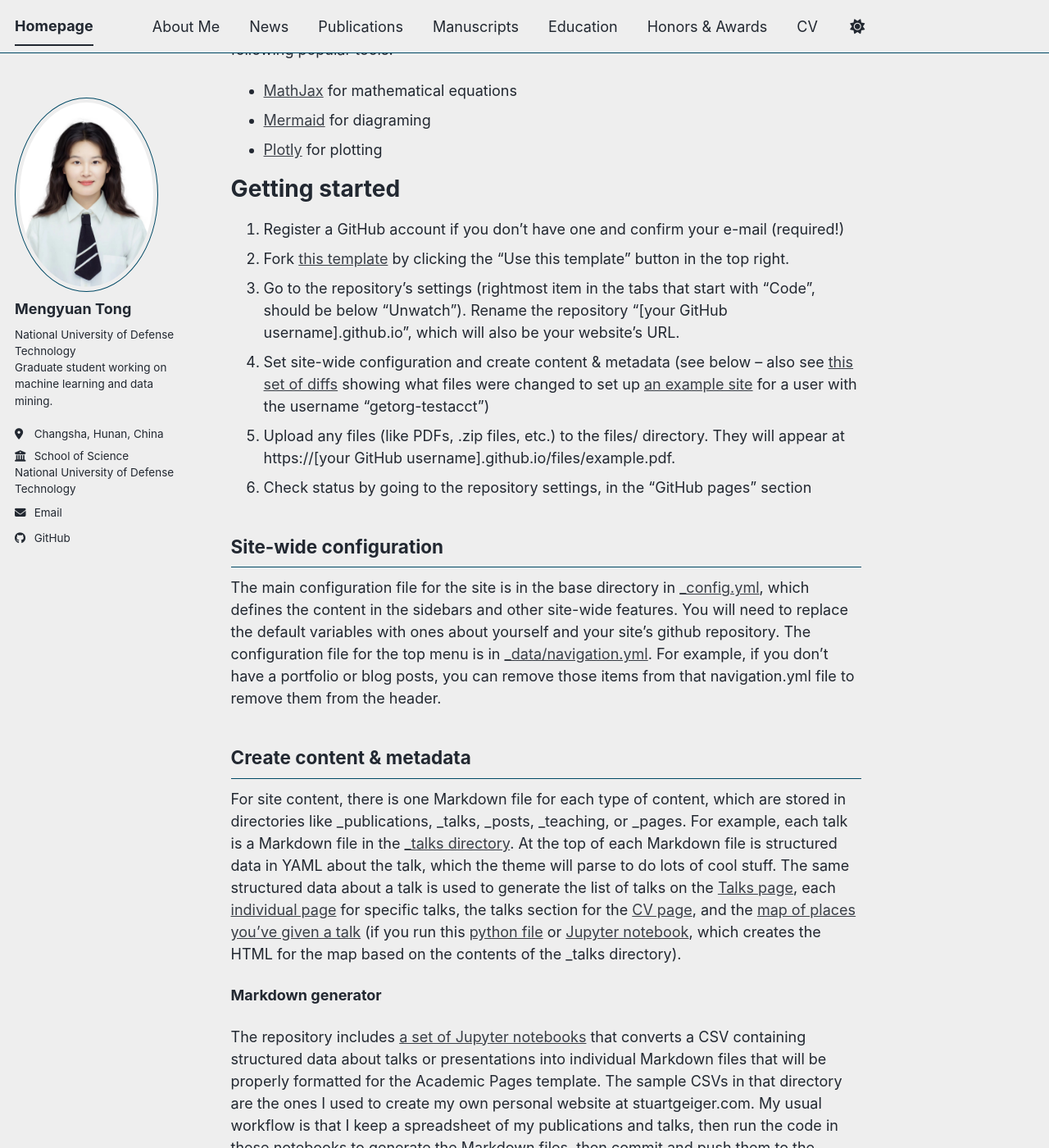
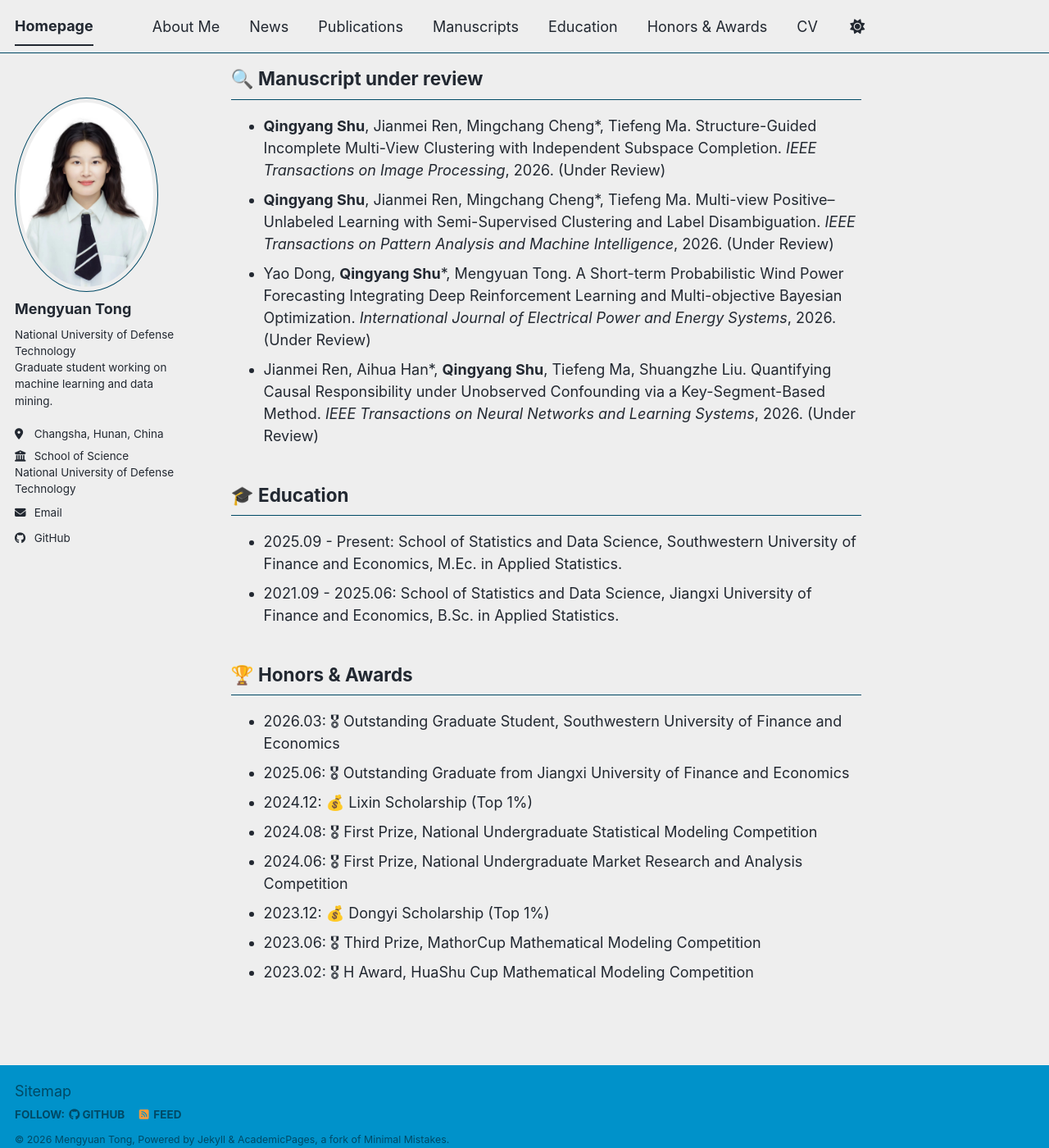
Before and after one commit to MengyuanTon/MengyuanTon.github.io, a Jekyll site: the page built from _pages/about.md, in a window 1280 px wide and 1400 px high, scrolled down 1022 px. Shown: the whole window at 82% size. Built offline with Jekyll 4.4.1, drawn with Linux system fonts in a browser that asks for light colours; a script bundle is joined from its source files by our own code; library files that are not in the unit come from our copies; some of the changed text lies outside the part shown.

Commit message:
Update about.md

```diff
--- a/_pages/about.md
+++ b/_pages/about.md
@@ -1,56 +1,44 @@
 ---
 permalink: /
-title: "Academic Pages is a ready-to-fork GitHub Pages template for academic personal websites"
+title: "Mengyuan Tong"
 author_profile: true
 redirect_from:
   - /about/
   - /about.html
 ---
 
-This is the front page of a website that is powered by the [Academic Pages template](https://github.com/academicpages/academicpages.github.io) and hosted on GitHub pages. [GitHub pages](https://pages.github.com) is a free service in which websites are built and hosted from code and data stored in a GitHub repository, automatically updating when a new commit is made to the repository. This template was forked from the [Minimal Mistakes Jekyll Theme](https://mmistakes.github.io/minimal-mistakes/) created by Michael Rose, and then extended to support the kinds of content that academics have: publications, talks, teaching, a portfolio, blog posts, and a dynamically-generated CV. Incidentally, these same features make it a great template for anyone that needs to show off a professional template!
+# About me {#about-me}
+Hi there, I am Qingyang Shu (Chinese name: 舒青飏), you can call me "Quinn". I am currently a graduate student at the School of Statistics and Data Science of Southwestern University of Finance and Economics, under the supervision of [Prof. Tiefeng Ma](https://stat.swufe.edu.cn/info/2041/13971.htm). I have obtained a Bachelor of Science degree in Applied Statistics from Jiangxi University of Finance and Economics.
 
- You can fork [this template](https://github.com/academicpages/academicpages.github.io) right now, modify the configuration and Markdown files, add your own PDFs and other content, and have your own site for free, with no ads!
+My research interests focus on **machine learning** and **data mining**, aiming to develop efficient and reliable algorithms for addressing complex real-world problems. Specifically, my interests include:
+- Handling incomplete or imbalanced multi-view clustering
+- Multi-view semi-supervised learning
+- Partial label learning
+- Wind power interval forecasting
 
-A data-driven personal website
-======
-Like many other Jekyll-based GitHub Pages templates, Academic Pages makes you separate the website's content from its form. The content & metadata of your website are in structured Markdown files, while various other files constitute the theme, specifying how to transform that content & metadata into HTML pages. You keep these various Markdown (.md), YAML (.yml), HTML, and CSS files in a public GitHub repository. Each time you commit and push an update to the repository, the [GitHub pages](https://pages.github.com/) service creates static HTML pages based on these files, which are hosted on GitHub's servers free of charge.
+## 🔥 News {#news}
+- 2026.02: 🎉🎉 One paper has been accepted at *Information Fusion*.
+- 2025.11: 🎉🎉 One paper has been accepted at *KDD 2026*.
 
-Many of the features of dynamic content management systems (like Wordpress) can be achieved in this fashion, using a fraction of the computational resources and with far less vulnerability to hacking and DDoSing. You can also modify the theme to your heart's content without touching the content of your site. If you get to a point where you've broken something in Jekyll/HTML/CSS beyond repair, your Markdown files describing your talks, publications, etc. are safe. You can rollback the changes or even delete the repository and start over - just be sure to save the Markdown files! You can also write scripts that process the structured data on the site, such as [this one](https://github.com/academicpages/academicpages.github.io/blob/master/talkmap.ipynb) that analyzes metadata in pages about talks to display [a map of every location you've given a talk](https://academicpages.github.io/talkmap.html).
+## 📝 Publications {#publications}
+{% include archive.html collection='publications' show_title=false %}
 
-For those users that need more advanced functionality, the template also supports the following popular tools:
-- [MathJax](https://www.mathjax.org/) for mathematical equations
-- [Mermaid](https://mermaid.js.org/) for diagraming
-- [Plotly](https://plotly.com/javascript/) for plotting
+## 🔍 Manuscript under review {#manuscripts}
+- **Qingyang Shu**, Jianmei Ren, Mingchang Cheng\*, Tiefeng Ma. Structure-Guided Incomplete Multi-View Clustering with Independent Subspace Completion. *IEEE Transactions on Image Processing*, 2026. (Under Review)
+- **Qingyang Shu**, Jianmei Ren, Mingchang Cheng\*, Tiefeng Ma. Multi-view Positive–Unlabeled Learning with Semi-Supervised Clustering and Label Disambiguation. *IEEE Transactions on Pattern Analysis and Machine Intelligence*, 2026. (Under Review)
+- Yao Dong, **Qingyang Shu**\*, Mengyuan Tong. A Short-term Probabilistic Wind Power Forecasting Integrating Deep Reinforcement Learning and Multi-objective Bayesian Optimization. *International Journal of Electrical Power and Energy Systems*, 2026. (Under Review)
+- Jianmei Ren, Aihua Han\*, **Qingyang Shu**, Tiefeng Ma, Shuangzhe Liu. Quantifying Causal Responsibility under Unobserved Confounding via a Key-Segment-Based Method. *IEEE Transactions on Neural Networks and Learning Systems*, 2026. (Under Review)
 
-Getting started
-======
-1. Register a GitHub account if you don't have one and confirm your e-mail (required!)
-1. Fork [this template](https://github.com/academicpages/academicpages.github.io) by clicking the "Use this template" button in the top right.
-1. Go to the repository's settings (rightmost item in the tabs that start with "Code", should be below "Unwatch"). Rename the repository "[your GitHub username].github.io", which will also be your website's URL.
-1. Set site-wide configuration and create content & metadata (see below -- also see [this set of diffs](https://archive.is/3TPas) showing what files were changed to set up [an example site](https://getorg-testacct.github.io) for a user with the username "getorg-testacct")
-1. Upload any files (like PDFs, .zip files, etc.) to the files/ directory. They will appear at https://[your GitHub username].github.io/files/example.pdf.
-1. Check status by going to the repository settings, in the "GitHub pages" section
+## 🎓 Education {#education}
+- 2025.09 - Present: School of Statistics and Data Science, Southwestern University of Finance and Economics, M.Ec. in Applied Statistics.
+- 2021.09 - 2025.06: School of Statistics and Data Science, Jiangxi University of Finance and Economics, B.Sc. in Applied Statistics.
 
-Site-wide configuration
-------
-The main configuration file for the site is in the base directory in [_config.yml](https://github.com/academicpages/academicpages.github.io/blob/master/_config.yml), which defines the content in the sidebars and other site-wide features. You will need to replace the default variables with ones about yourself and your site's github repository. The configuration file for the top menu is in [_data/navigation.yml](https://github.com/academicpages/academicpages.github.io/blob/master/_data/navigation.yml). For example, if you don't have a portfolio or blog posts, you can remove those items from that navigation.yml file to remove them from the header.
-
-Create content & metadata
-------
-For site content, there is one Markdown file for each type of content, which are stored in directories like _publications, _talks, _posts, _teaching, or _pages. For example, each talk is a Markdown file in the [_talks directory](https://github.com/academicpages/academicpages.github.io/tree/master/_talks). At the top of each Markdown file is structured data in YAML about the talk, which the theme will parse to do lots of cool stuff. The same structured data about a talk is used to generate the list of talks on the [Talks page](https://academicpages.github.io/talks), each [individual page](https://academicpages.github.io/talks/2012-03-01-talk-1) for specific talks, the talks section for the [CV page](https://academicpages.github.io/cv), and the [map of places you've given a talk](https://academicpages.github.io/talkmap.html) (if you run this [python file](https://github.com/academicpages/academicpages.github.io/blob/master/talkmap.py) or [Jupyter notebook](https://github.com/academicpages/academicpages.github.io/blob/master/talkmap.ipynb), which creates the HTML for the map based on the contents of the _talks directory).
-
-**Markdown generator**
-
-The repository includes [a set of Jupyter notebooks](https://github.com/academicpages/academicpages.github.io/tree/master/markdown_generator
-) that converts a CSV containing structured data about talks or presentations into individual Markdown files that will be properly formatted for the Academic Pages template. The sample CSVs in that directory are the ones I used to create my own personal website at stuartgeiger.com. My usual workflow is that I keep a spreadsheet of my publications and talks, then run the code in these notebooks to generate the Markdown files, then commit and push them to the GitHub repository.
-
-How to edit your site's GitHub repository
-------
-Many people use a git client to create files on their local computer and then push them to GitHub's servers. If you are not familiar with git, you can directly edit these configuration and Markdown files directly in the github.com interface. Navigate to a file (like [this one](https://github.com/academicpages/academicpages.github.io/blob/master/_talks/2012-03-01-talk-1.md) and click the pencil icon in the top right of the content preview (to the right of the "Raw | Blame | History" buttons). You can delete a file by clicking the trashcan icon to the right of the pencil icon. You can also create new files or upload files by navigating to a directory and clicking the "Create new file" or "Upload files" buttons.
-
-Example: editing a Markdown file for a talk
-![Editing a Markdown file for a talk](/images/editing-talk.png)
-
-For more info
-------
-More info about configuring Academic Pages can be found in [the guide](https://academicpages.github.io/markdown/), the [growing wiki](https://github.com/academicpages/academicpages.github.io/wiki), and you can always [ask a question on GitHub](https://github.com/academicpages/academicpages.github.io/discussions). The [guides for the Minimal Mistakes theme](https://mmistakes.github.io/minimal-mistakes/docs/configuration/) (which this theme was forked from) might also be helpful.
+## 🏆 Honors & Awards {#honors-awards}
+- 2026.03: 🎖 Outstanding Graduate Student, Southwestern University of Finance and Economics
+- 2025.06: 🎖 Outstanding Graduate from Jiangxi University of Finance and Economics
+- 2024.12: 💰 Lixin Scholarship (Top 1%)
+- 2024.08: 🎖 First Prize, National Undergraduate Statistical Modeling Competition
+- 2024.06: 🎖 First Prize, National Undergraduate Market Research and Analysis Competition
+- 2023.12: 💰 Dongyi Scholarship (Top 1%)
+- 2023.06: 🎖 Third Prize, MathorCup Mathematical Modeling Competition
+- 2023.02: 🎖 H Award, HuaShu Cup Mathematical Modeling Competition
```
